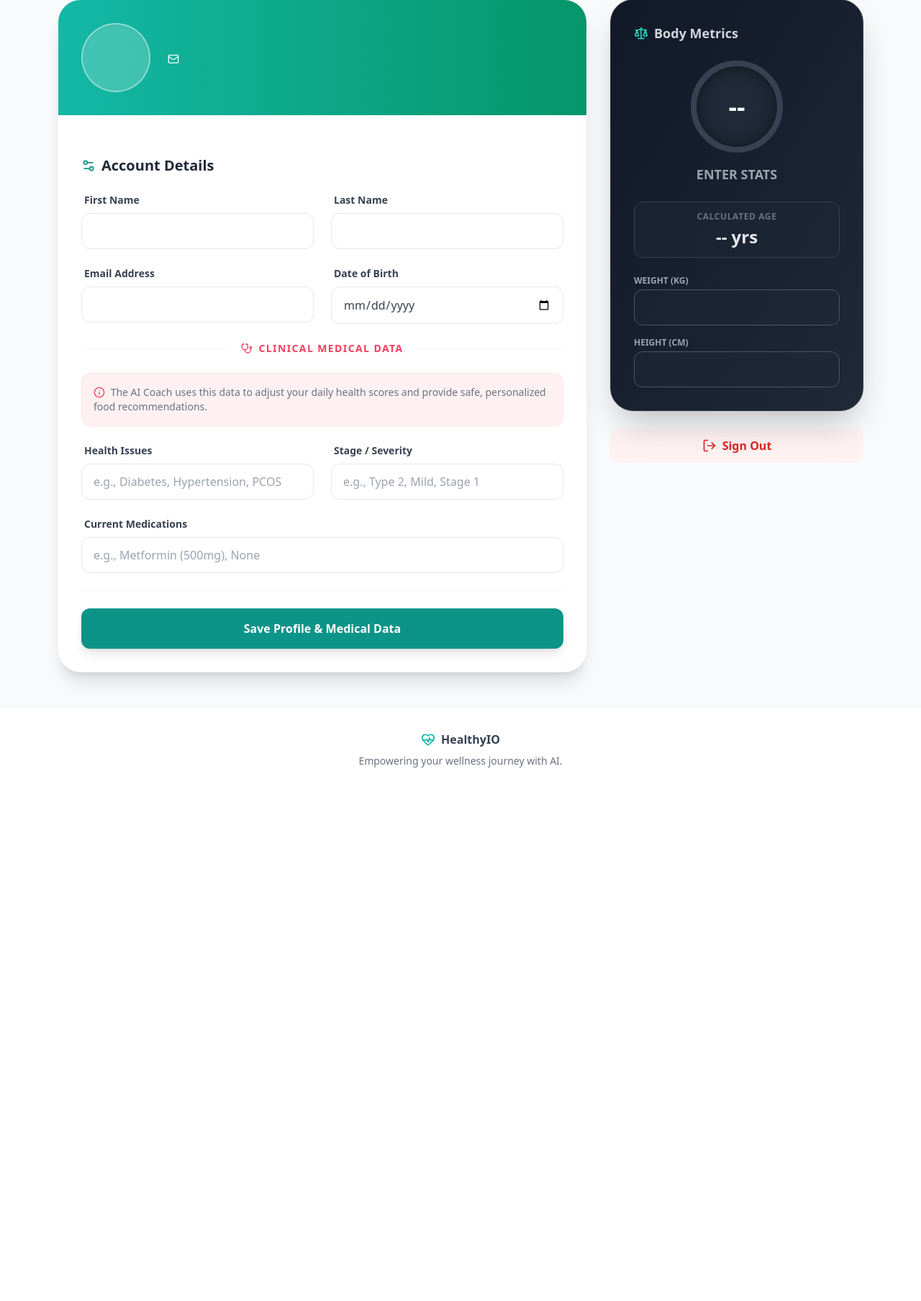
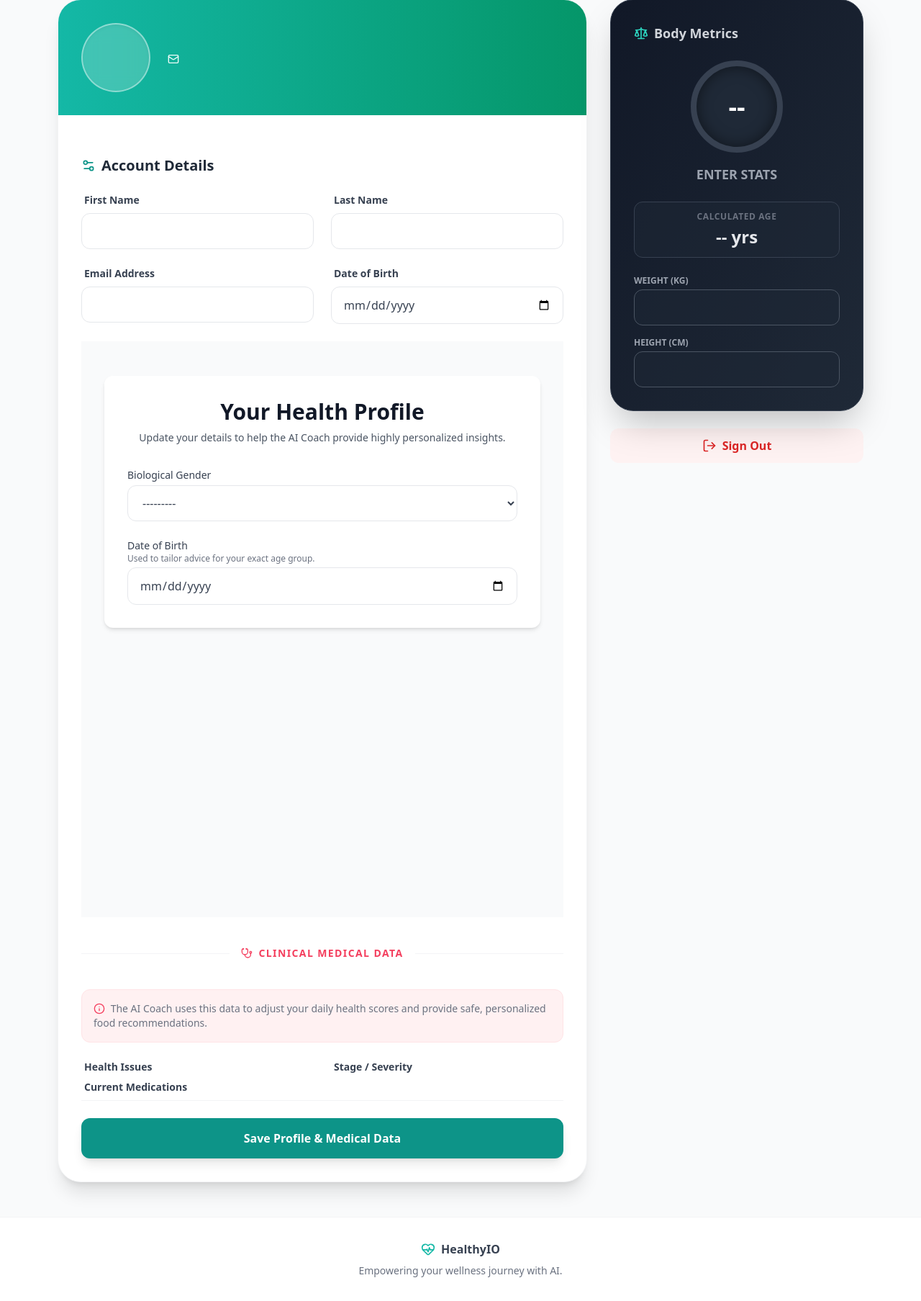
Before and after one commit to Lakshaya7/HealthyIO_live, a Django app: template core/templates/core/profile.html in a window 1280 px wide. Shown: the part 217-2024 px from the top of the page at 72% size. Before the commit the page ends 1283 px from the top, so only its background shows below. Run offline with Django 5.2, Linux system fonts and the light colour scheme; the template is opened without the code that fills it: values that come from a table or form of the project are taken from there, others are empty; some libraries are stand-ins or nearby versions.

Commit message:
Added Gender field and configurations with new changes

```diff
--- a/core/forms.py
+++ b/core/forms.py
@@ -43,11 +43,21 @@
 class UserProfileForm(forms.ModelForm):
     class Meta:
         model = UserProfile
-        fields = ['health_issues', 'issue_stage', 'medications']
+        fields = ['gender', 'date_of_birth', 'last_menstrual_period']
+
+        # This is the magic that turns boring text boxes into Calendar Date Pickers!
         widgets = {
-            'health_issues': forms.TextInput(attrs={'placeholder': 'e.g., Diabetes, Hypertension, PCOS'}),
-            'issue_stage': forms.TextInput(attrs={'placeholder': 'e.g., Type 2, Mild, Stage 1'}),
-            'medications': forms.TextInput(attrs={'placeholder': 'e.g., Metformin (500mg), None'}),
+            'gender': forms.Select(attrs={
+                'class': 'mt-1 block w-full rounded-md border-gray-300 shadow-sm focus:border-indigo-500 focus:ring-indigo-500 sm:text-sm p-2 border'
+            }),
+            'date_of_birth': forms.DateInput(attrs={
+                'type': 'date', # Forces the browser calendar UI
+                'class': 'mt-1 block w-full rounded-md border-gray-300 shadow-sm focus:border-indigo-500 focus:ring-indigo-500 sm:text-sm p-2 border'
+            }),
+            'last_menstrual_period': forms.DateInput(attrs={
+                'type': 'date', # Forces the browser calendar UI
+                'class': 'mt-1 block w-full rounded-md border-pink-300 shadow-sm focus:border-pink-500 focus:ring-pink-500 sm:text-sm p-2 border'
+            }),
         }
 
     def __init__(self, *args, **kwargs):
--- a/core/models.py
+++ b/core/models.py
@@ -18,9 +18,13 @@
         ('O', 'Other'),
     ]
 
-    user = models.OneToOneField(User, on_delete=models.CASCADE)
+    user = models.OneToOneField(User, on_delete=models.CASCADE, related_name='userprofile')
     gender = models.CharField(max_length=1, choices=GENDER_CHOICES, blank=True, null=True)
+
+    # We use Date of Birth instead of 'Age' so the age automatically updates every year
     date_of_birth = models.DateField(blank=True, null=True, help_text="Used to calculate exact age")
+
+    # Menstrual cycle tracking (Hidden on front-end for non-females)
     last_menstrual_period = models.DateField(blank=True, null=True, help_text="Leave blank if not applicable")
 
     def __str__(self):
--- a/core/templates/core/profile.html
+++ b/core/templates/core/profile.html
@@ -41,6 +41,59 @@
                             <input type="date" id="dobInput" oninput="calculateStats()" class="w-full px-4 py-3 rounded-xl bg-white border border-gray-200 focus:border-teal-500 focus:ring-2 focus:ring-teal-200 outline-none transition-all text-gray-700 font-medium">
                         </div>
                     </div>
+
+                    <div class="min-h-screen bg-gray-50 py-12 px-4 sm:px-6 lg:px-8">
+    <div class="max-w-md mx-auto bg-white rounded-xl shadow-md overflow-hidden md:max-w-2xl p-8">
+
+        <div class="text-center mb-8">
+            <h2 class="text-3xl font-extrabold text-gray-900">Your Health Profile</h2>
+            <p class="mt-2 text-sm text-gray-600">
+                Update your details to help the AI Coach provide highly personalized insights.
+            </p>
+        </div>
+
+        <form method="POST" action="">
+            {% csrf_token %}
+
+            <div class="space-y-6">
+                <!-- Gender Field -->
+                <div>
+                    <label for="{{ form.gender.id_for_label }}" class="block text-sm font-medium text-gray-700">
+                        Biological Gender
+                    </label>
+                    <div class="mt-1">
+                        {{ form.gender }}
+                    </div>
+                </div>
+
+                <!-- Date of Birth Field -->
+                <div>
+                    <label for="{{ form.date_of_birth.id_for_label }}" class="block text-sm font-medium text-gray-700">
+                        Date of Birth
+                    </label>
+                    <p class="text-xs text-gray-500 mb-1">Used to tailor advice for your exact age group.</p>
+                    <div class="mt-1">
+                        {{ form.date_of_birth }}
+                    </div>
+                </div>
+
+                <!-- Menstrual Cycle Field (Hidden by default using Tailwind's 'hidden' class) -->
+                <div id="lmp-container" class="hidden bg-pink-50 p-4 rounded-lg border border-pink-200 mt-4 transition-all duration-300">
+                    <label for="{{ form.last_menstrual_period.id_for_label }}" class="block text-sm font-medium text-pink-800">
+                        First Day of Last Menstrual Period
+                    </label>
+                    <p class="text-xs text-pink-600 mb-2">
+                        Used to predict your next cycle and adapt fitness/mood suggestions.
+                    </p>
+                    <div class="mt-1">
+                        {{ form.last_menstrual_period }}
+                    </div>
+                </div>
+            </div>
+        </form>
+
+    </div>
+</div>
 
                     <!-- Medical AI Context Section -->
                     <div class="relative my-10">
@@ -103,6 +156,7 @@
                 </div>
             </div>
 
+
             <form action="{% url 'logout' %}" method="post">
                 {% csrf_token %}
                 <button type="submit" class="w-full py-3 bg-red-50 text-red-600 font-bold rounded-xl hover:bg-red-100 flex items-center justify-center gap-2">
@@ -157,22 +211,29 @@
     }
     document.addEventListener("DOMContentLoaded", function() {
         const genderSelect = document.getElementById("id_gender");
-        const lmpContainer = document.getElementById("lmp-field-container");
+        const lmpContainer = document.getElementById("lmp-container");
+        const lmpInput = document.getElementById("id_last_menstrual_period");
 
-        function toggleLMPField() {
-            // Show the field ONLY if Female ('F') is selected
+        function toggleCycleField() {
+            if (!genderSelect) return;
+
+            // 'F' is the exact value saved in our models.py choices
             if (genderSelect.value === 'F') {
-                lmpContainer.style.display = 'block';
+                lmpContainer.classList.remove('hidden');
             } else {
-                lmpContainer.style.display = 'none';
-                // Optional: clear the date if they switch away from Female
-                document.getElementById("id_last_menstrual_period").value = '';
+                lmpContainer.classList.add('hidden');
+                // Clear the date if they switch away from Female so it doesn't save bad data
+                if (lmpInput) {
+                    lmpInput.value = '';
+                }
             }
         }
+        toggleCycleField();
 
-        // Run on page load and whenever they change the dropdown
-        toggleLMPField();
-        genderSelect.addEventListener("change", toggleLMPField);
+        // Listen for user changing the dropdown
+        if (genderSelect) {
+            genderSelect.addEventListener("change", toggleCycleField);
+        }
     });
 </script>
 {% endblock %}
```
Also changed, not shown: core/views.py (+54 -38 lines), core/migrations/0005_alter_userprofile_user.py (added).
